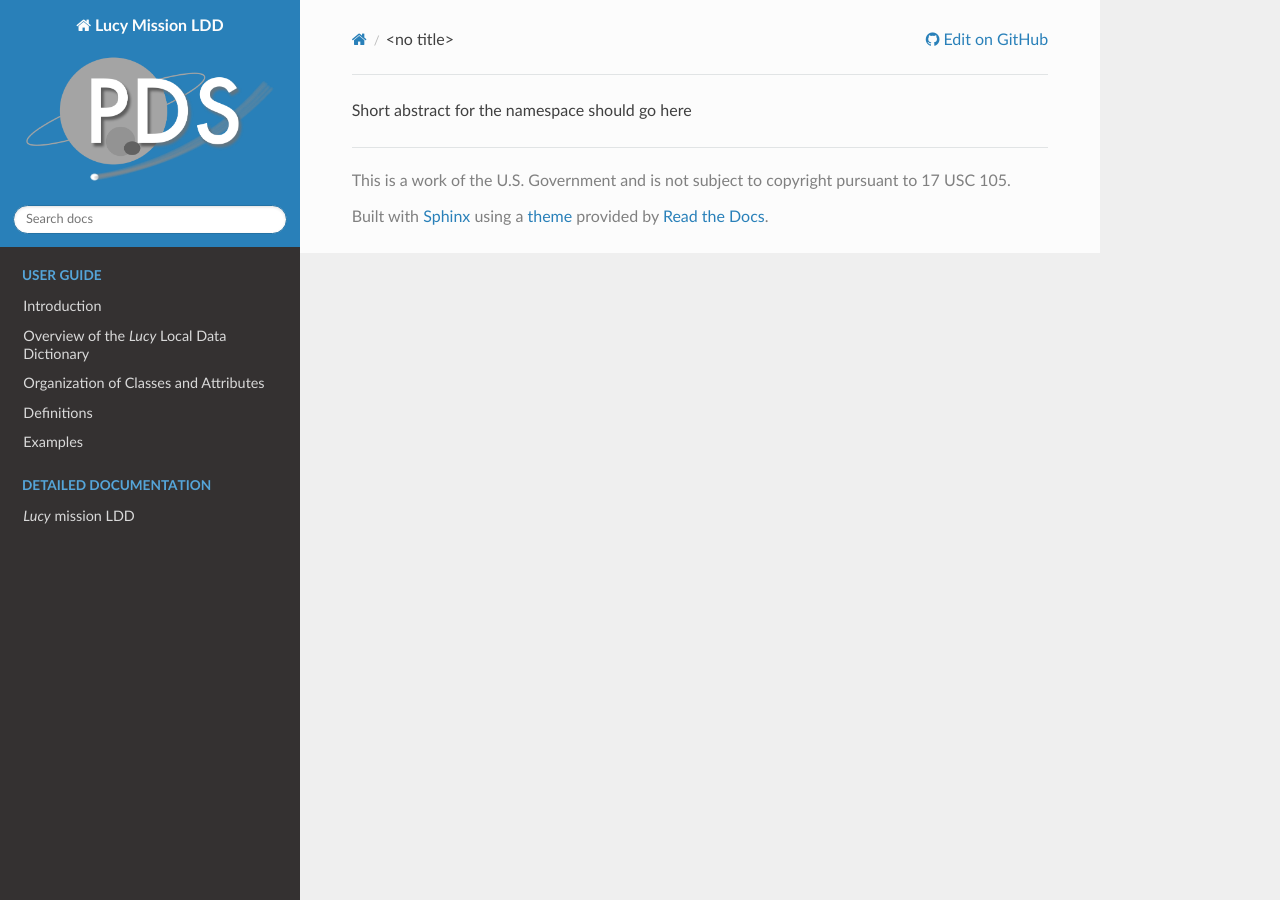
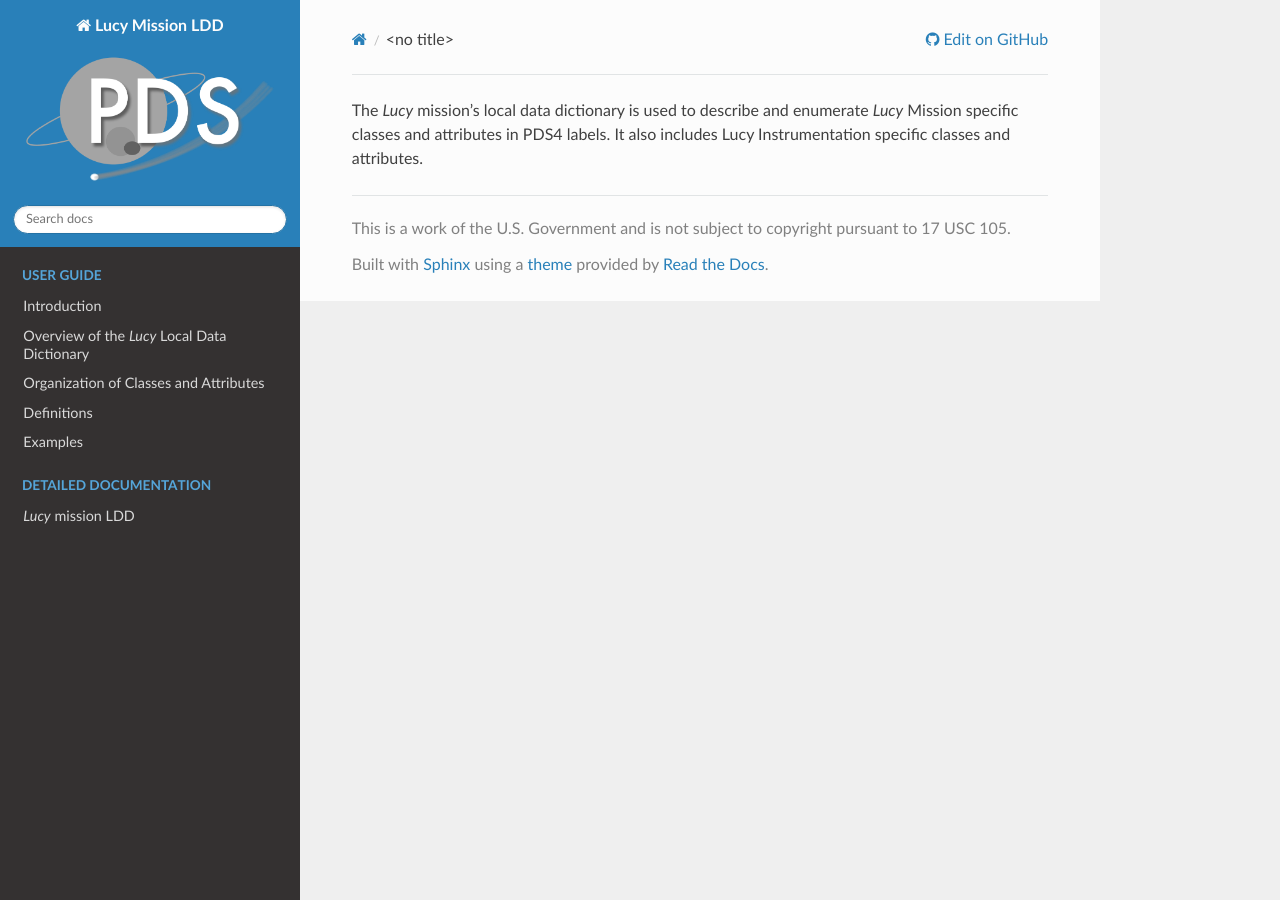
Before and after one commit to pds-data-dictionaries/ldd-lucy, a Sphinx documentation site: the page built from docs/source/intro.md, in a window 1280 px wide. Built offline with Sphinx 7.4.7 and the Read the Docs theme 2.0.0, drawn with Linux system fonts in a browser that asks for light colours.

Commit message:
Add namespace description

```diff
--- a/docs/source/intro.md
+++ b/docs/source/intro.md
@@ -1 +1,3 @@
-Short abstract for the namespace should go here
+The *Lucy* mission's local data dictionary is used to describe and enumerate *Lucy*
+Mission specific classes and attributes in PDS4 labels. It also includes Lucy
+Instrumentation specific classes and attributes.
```
